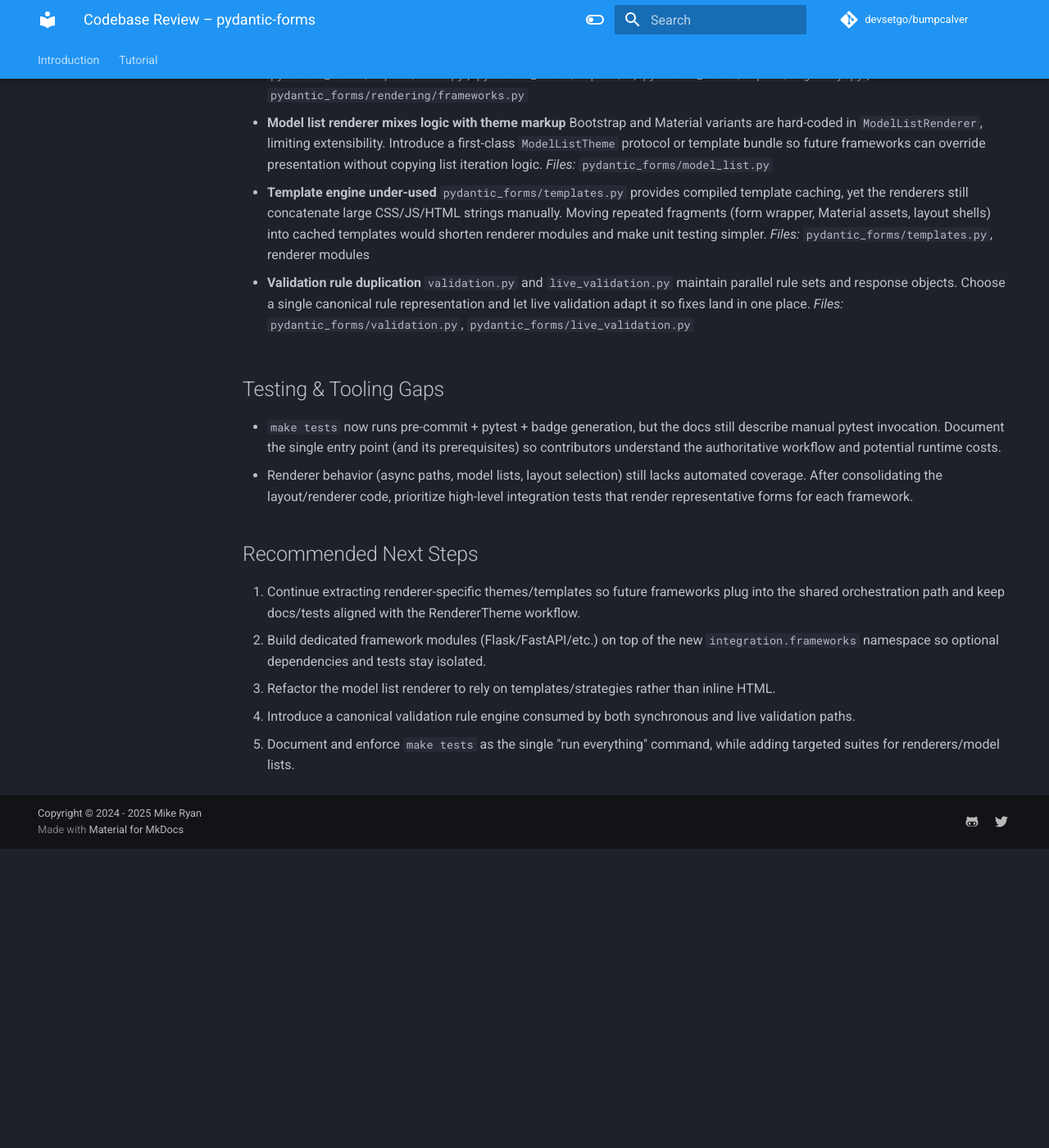
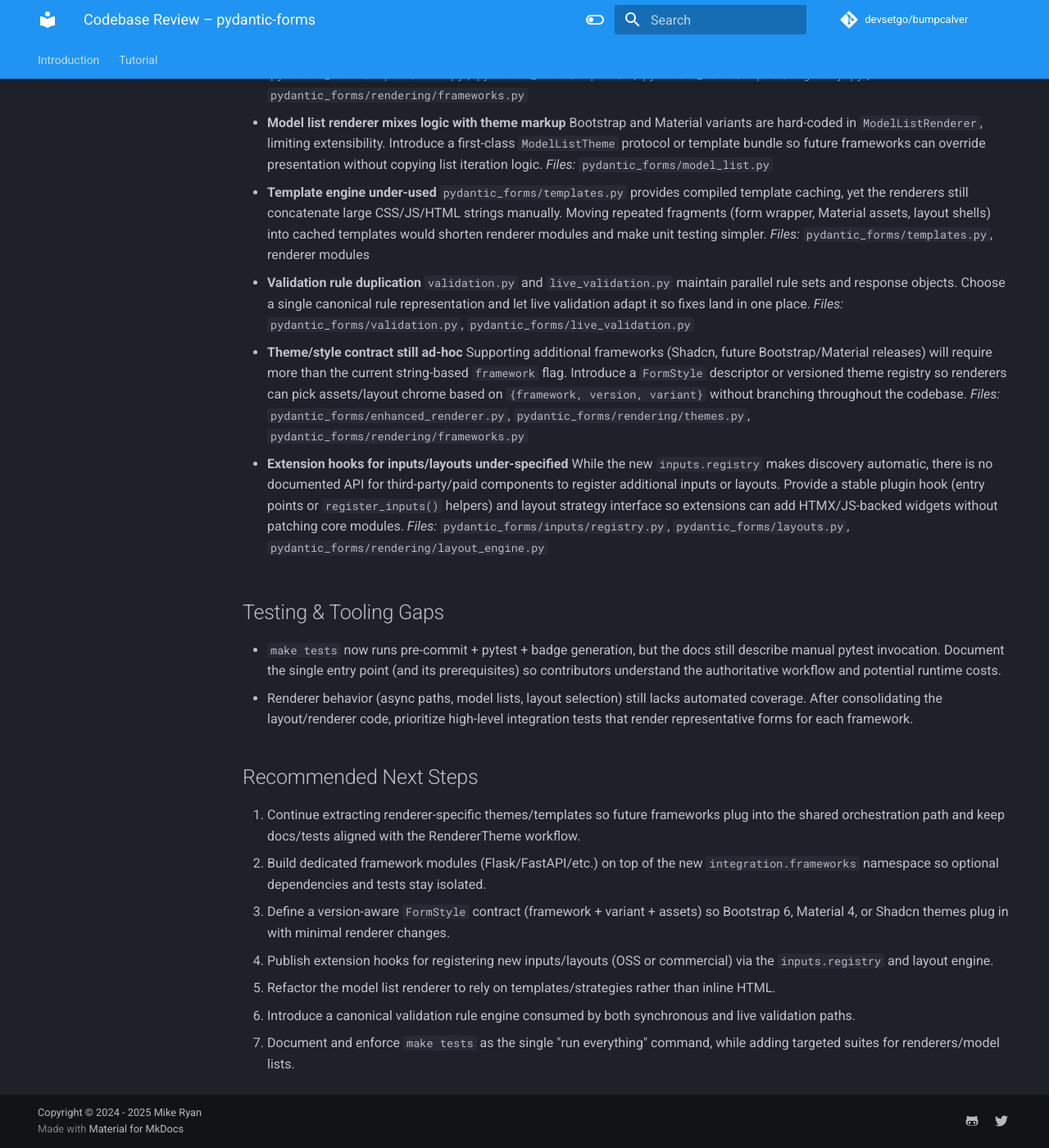
Before and after one commit to devsetgo/pydantic-schemaforms, an MkDocs documentation site: the page built from docs/review.md, in a window 1280 px wide and 1400 px high, scrolled down 1282 px. Shown: the whole window at 82% size. Built offline with MkDocs 1.6.1 and Material for MkDocs 9.7.7, drawn with Linux system fonts in a browser that asks for light colours; comment, search, counter and statistics services are not loaded; the version menu is left out; before the commit the page ends 2317 px from its top, so only the background shows below that.

Commit message:
Review Updates
Added a new Medium-priority item covering the need for a version-aware FormStyle/theme contract (review.md), so future frameworks (Bootstrap 6, Material 4, Shadcn) slot in without scattershot flags.
Documented the lack of explicit extension hooks for third-party inputs/layouts, pointing to inputs.registry and the layout engine as the spots to formalize plugin APIs.
Expanded the “Recommended Next Steps” list to include defining the FormStyle contract and publishing official hooks for registering new inputs/layout strategies, while renumbering the remaining tasks.
No code changes were required beyond updating review.md; no tests run.

```diff
--- a/docs/review.md
+++ b/docs/review.md
@@ -38,6 +38,14 @@ The renderer refactor eliminated shared mutable state and restored the enhanced/
   `validation.py` and `live_validation.py` maintain parallel rule sets and response objects. Choose a single canonical rule representation and let live validation adapt it so fixes land in one place.
   _Files:_ `pydantic_forms/validation.py`, `pydantic_forms/live_validation.py`
 
+- **Theme/style contract still ad-hoc**
+  Supporting additional frameworks (Shadcn, future Bootstrap/Material releases) will require more than the current string-based `framework` flag. Introduce a `FormStyle` descriptor or versioned theme registry so renderers can pick assets/layout chrome based on `{framework, version, variant}` without branching throughout the codebase.
+  _Files:_ `pydantic_forms/enhanced_renderer.py`, `pydantic_forms/rendering/themes.py`, `pydantic_forms/rendering/frameworks.py`
+
+- **Extension hooks for inputs/layouts under-specified**
+  While the new `inputs.registry` makes discovery automatic, there is no documented API for third-party/paid components to register additional inputs or layouts. Provide a stable plugin hook (entry points or `register_inputs()` helpers) and layout strategy interface so extensions can add HTMX/JS-backed widgets without patching core modules.
+  _Files:_ `pydantic_forms/inputs/registry.py`, `pydantic_forms/layouts.py`, `pydantic_forms/rendering/layout_engine.py`
+
 ## Testing & Tooling Gaps
 
 - `make tests` now runs pre-commit + pytest + badge generation, but the docs still describe manual pytest invocation. Document the single entry point (and its prerequisites) so contributors understand the authoritative workflow and potential runtime costs.
@@ -47,6 +55,8 @@ The renderer refactor eliminated shared mutable state and restored the enhanced/
 
 1. Continue extracting renderer-specific themes/templates so future frameworks plug into the shared orchestration path and keep docs/tests aligned with the RendererTheme workflow.
 2. Build dedicated framework modules (Flask/FastAPI/etc.) on top of the new `integration.frameworks` namespace so optional dependencies and tests stay isolated.
-3. Refactor the model list renderer to rely on templates/strategies rather than inline HTML.
-4. Introduce a canonical validation rule engine consumed by both synchronous and live validation paths.
-5. Document and enforce `make tests` as the single "run everything" command, while adding targeted suites for renderers/model lists.
+3. Define a version-aware `FormStyle` contract (framework + variant + assets) so Bootstrap 6, Material 4, or Shadcn themes plug in with minimal renderer changes.
+4. Publish extension hooks for registering new inputs/layouts (OSS or commercial) via the `inputs.registry` and layout engine.
+5. Refactor the model list renderer to rely on templates/strategies rather than inline HTML.
+6. Introduce a canonical validation rule engine consumed by both synchronous and live validation paths.
+7. Document and enforce `make tests` as the single "run everything" command, while adding targeted suites for renderers/model lists.
```
